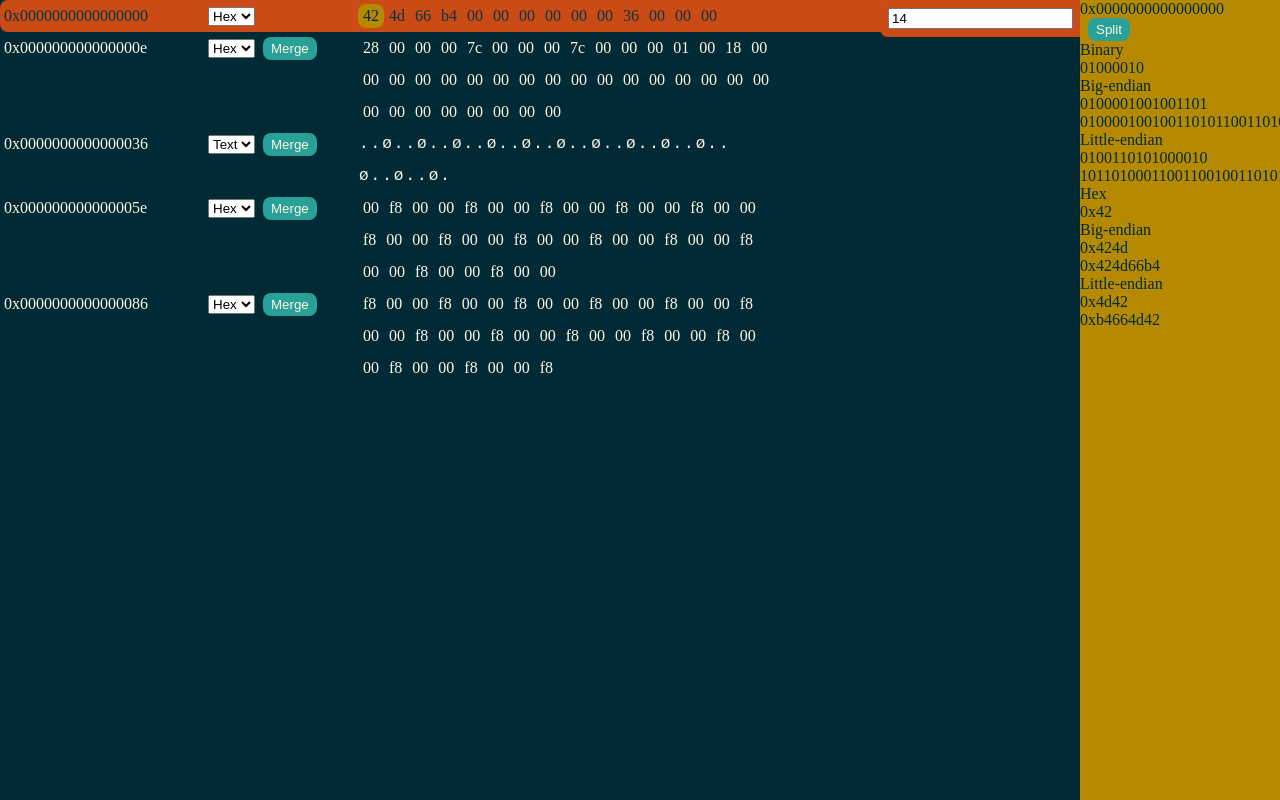
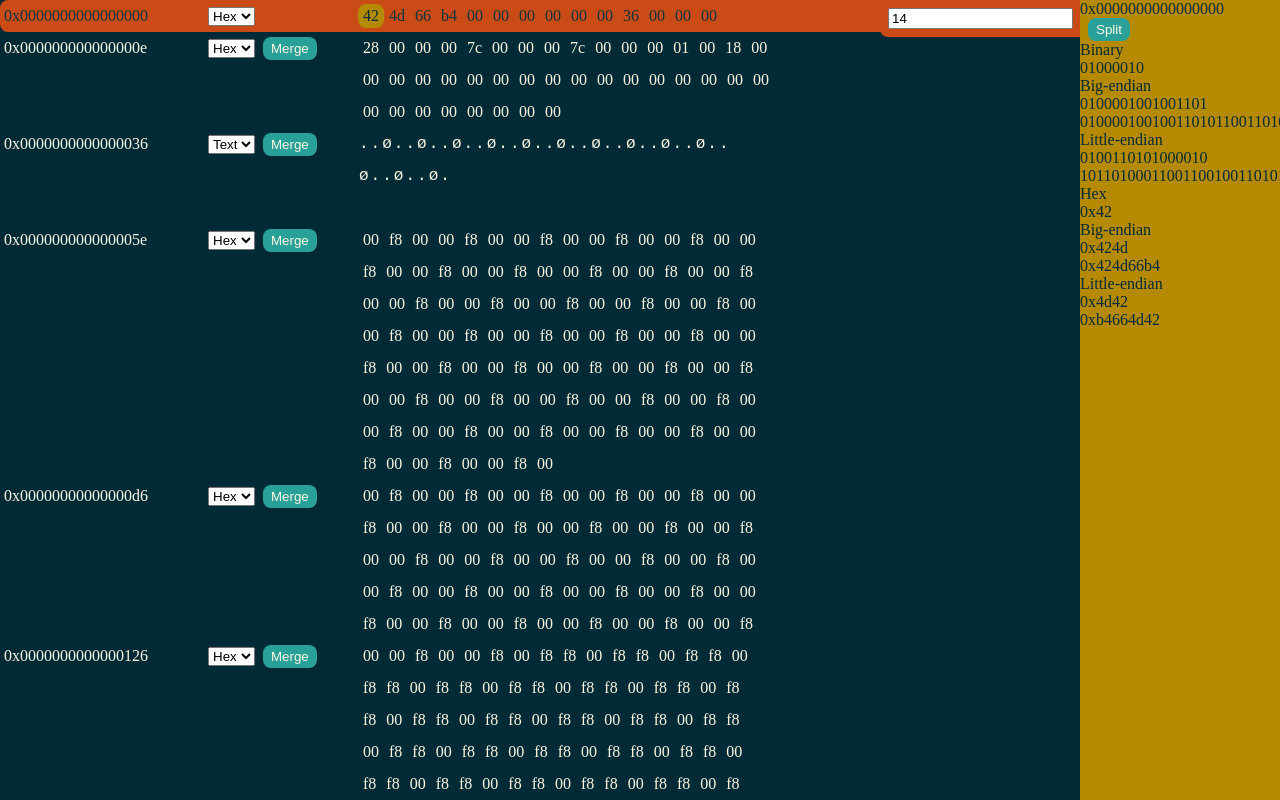
Before and after one commit to dogonwheels/bin-juice, a React (Create React App) app: page / in a window 1280 px wide. Shown: the top 800 px of the page. Built offline with nearby package versions, Linux system fonts and the light colour scheme; a web font is replaced by a local one.

Commit message:
Initial layout helpers

```diff
--- a/src/App.tsx
+++ b/src/App.tsx
@@ -4,6 +4,8 @@ import Block from './Block';
 import BlockType from './BlockType';
 import HexBlock from './HexBlock';
 import Inspector from './Inspector';
+import Layout from './Layout';
+import layoutsForType from './layoutsForType';
 // import PixelBlock from './PixelBlock';
 import TextBlock from './TextBlock';
 import ViewProps from './ViewProps';
@@ -13,21 +15,25 @@ const componentsForType: { [blockType: string]: FunctionComponent<ViewProps> } =
   [BlockType.Text]: TextBlock,
   // [BlockType.Pixel]: PixelBlock,
 };
-interface BlockPosition {
+
+interface BlockDefinition {
   type: BlockType;
   length: number;
 }
 
-interface Layout {
+interface BlockLayout {
   type: BlockType;
   start: number;
   end: number;
   length: number;
+  top: number;
+  height: number;
+  layout: Layout;
 }
 
 function App() {
   const [data, setData] = useState<DataView>();
-  const [blocks, setBlocks] = useState<BlockPosition[]>([]);
+  const [blocks, setBlocks] = useState<BlockDefinition[]>([]);
   const [cursor, setCursor] = useState(0);
 
   // DOMFIXME: useUrlAsBuffer/Blocks
@@ -41,9 +47,12 @@ function App() {
         { type: BlockType.Hex, length: 14 },
         { type: BlockType.Hex, length: 40 },
         { type: BlockType.Text, length: 40 },
-        { type: BlockType.Hex, length: 40 },
-        { type: BlockType.Hex, length: 40 },
-
+        { type: BlockType.Hex, length: 120 },
+        { type: BlockType.Hex, length: 80 },
+        { type: BlockType.Hex, length: 120 },
+        { type: BlockType.Hex, length: 120 },
+        { type: BlockType.Hex, length: 120 },
+        { type: BlockType.Hex, length: 120 },
         //{ type: BlockType.Hex, length: array.byteLength - 54 },
       ]);
     }
@@ -51,14 +60,18 @@ function App() {
   }, []);
 
   // Cache more detail about the layout
-  const layout = useMemo(() => {
-    const result: Layout[] = [];
+  const blockLayout = useMemo(() => {
+    const result: BlockLayout[] = [];
     let position = 0;
+    let top = 0;
 
     if (data) {
       blocks.forEach(({ type, length }) => {
         const start = position;
         const end = Math.min(position + length, data.byteLength);
+
+        const layout = new layoutsForType[type](length);
+        const height = layout.getHeight();
 
         // Only add the block if it covers data
         if (start < data.byteLength) {
@@ -67,10 +80,14 @@ function App() {
             start,
             end,
             length: end - start,
+            top,
+            height,
+            layout,
           });
         }
 
         position += length;
+        top += height;
       });
     }
 
@@ -84,7 +101,7 @@ function App() {
 
   const onUpdateType = useCallback(
     (start, type) => {
-      const index = layout.findIndex((block) => block.start === start);
+      const index = blockLayout.findIndex((block) => block.start === start);
       if (index === -1) {
         return;
       }
@@ -94,12 +111,12 @@ function App() {
 
       setBlocks(newBlocks);
     },
-    [blocks, layout],
+    [blocks, blockLayout],
   );
 
   const onUpdateLength = useCallback(
     (start, length) => {
-      const index = layout.findIndex((block) => block.start === start);
+      const index = blockLayout.findIndex((block) => block.start === start);
       if (index === -1) {
         return;
       }
@@ -109,12 +126,12 @@ function App() {
 
       setBlocks(newBlocks);
     },
-    [layout, blocks],
+    [blocks, blockLayout],
   );
 
   const onMergeBlock = useCallback(
     (start) => {
-      const index = layout.findIndex((block) => block.start === start);
+      const index = blockLayout.findIndex((block) => block.start === start);
 
       // Can't delete the first block
       if (index < 1) {
@@ -128,17 +145,17 @@ function App() {
 
       setBlocks(newBlocks);
     },
-    [blocks, layout],
+    [blocks, blockLayout],
   );
 
   const onSplitBlock = useCallback(() => {
-    const index = layout.findIndex((block) => cursor >= block.start && cursor < block.end);
+    const index = blockLayout.findIndex((block) => cursor >= block.start && cursor < block.end);
     if (index === -1) {
       return;
     }
 
     // Can't split at the first cell
-    const oldLayoutBlock = layout[index];
+    const oldLayoutBlock = blockLayout[index];
     if (cursor === oldLayoutBlock.start) {
       return;
     }
@@ -155,19 +172,26 @@ function App() {
     newBlocks.splice(index + 1, 0, newBlock);
 
     setBlocks(newBlocks);
-  }, [blocks, cursor, layout]);
+  }, [blocks, blockLayout, cursor]);
+
+  const visibleStart = 150;
+  const visibleEnd = 200;
 
   return data ? (
     <div className="App">
       <div className="Blocks">
         <div className="Scroller">
-          {layout.map(({ type, start, length }) => (
+          {blockLayout.map(({ type, start, length, top, height }) => (
             <Block
               key={start}
               type={type}
+              data={data}
               start={start}
               length={length}
-              data={data}
+              visibleStart={visibleStart}
+              visibleEnd={visibleEnd}
+              top={top}
+              height={height}
               cursor={cursor}
               contentsComponent={componentsForType[type]}
               onUpdateCursor={setCursor}
--- a/src/Block.css
+++ b/src/Block.css
@@ -50,6 +50,7 @@
 
 .Cell {
   padding: 3px 5px;
+  cursor: pointer;
 }
 
 .TextCell {
--- a/src/Block.tsx
+++ b/src/Block.tsx
@@ -1,11 +1,13 @@
-import React, { Fragment, FunctionComponent, ReactElement, useCallback, useEffect, useState } from 'react';
-import './Block.css';
+import React, { FunctionComponent, useCallback, useMemo } from 'react';
 import BlockType from './BlockType';
 import { formatHex } from './formatters';
 import ViewProps from './ViewProps';
+import './Block.css';
 
 interface BlockProps extends ViewProps {
   type: BlockType;
+  top: number;
+  height: number;
   onUpdateLength: (start: number, length: number) => void;
   onUpdateType: (start: number, type: BlockType) => void;
   onMergeBlock: (start: number) => void;
@@ -13,19 +15,19 @@ interface BlockProps extends ViewProps {
 }
 
 function Block({
-  data,
+  type: currentType,
   start,
   length,
+  top,
+  height,
   cursor,
-  type: currentType,
   onUpdateCursor,
   onUpdateLength,
   onUpdateType,
   onMergeBlock,
   contentsComponent,
+  ...props
 }: BlockProps) {
-  const isSelected = cursor >= start && cursor < start + length;
-
   const onLengthChange = useCallback(
     (e) => {
       const newLength = parseInt(e.target.value, 10);
@@ -54,6 +56,15 @@ function Block({
 
   const types = Object.values(BlockType);
   const Component = contentsComponent;
+  const isSelected = cursor >= start && cursor < start + length;
+
+  const blockLayoutStyle = useMemo(
+    () => ({
+      top,
+      height,
+    }),
+    [top, height],
+  );
 
   return (
     <div className={`Block${isSelected ? ' Selected' : ''}`} onClick={onBlockSelect}>
@@ -68,8 +79,8 @@ function Block({
         </select>
         {start ? <button onClick={onMergeClick}>Merge</button> : null}
       </div>
-      <div className="BlockContents">
-        <Component data={data} start={start} length={length} cursor={cursor} onUpdateCursor={onUpdateCursor} />
+      <div className="BlockContents" style={blockLayoutStyle}>
+        <Component start={start} length={length} cursor={cursor} onUpdateCursor={onUpdateCursor} {...props} />
       </div>
       <div className="BlockOptions">
         <div className="BlockOptionsOverflow">
--- a/src/HexBlock.tsx
+++ b/src/HexBlock.tsx
@@ -1,12 +1,13 @@
-import React, { FunctionComponent, ReactElement, useCallback } from 'react';
+import React, { FunctionComponent, useCallback } from 'react';
 import BitLength from './BitLength';
-import './Block.css';
 import { formatHex } from './formatters';
+import HexLayout from './HexLayout';
 import Rows from './Rows';
 import ViewProps from './ViewProps';
+import './Block.css';
 
 const HexBlock: FunctionComponent<ViewProps> = (props) => {
-  const columns = 16;
+  const columns = HexLayout.columns;
   const formatter = useCallback((value) => formatHex(value, 2, true), []);
 
   return <Rows columns={columns} bitLength={BitLength.Byte} cellFormatter={formatter} {...props} />;
--- /dev/null
+++ b/src/HexLayout.ts
@@ -0,0 +1,16 @@
+import Layout from './Layout';
+
+const rowHeight = 32;
+
+export default class HexLayout extends Layout {
+  static columns = 16;
+
+  getHeight = () => Math.ceil(this.length / HexLayout.columns) * rowHeight;
+
+  getTopFor = (address: number) => {
+    return 0;
+  };
+  getAddressFor = (position: number) => {
+    return 0;
+  };
+}
--- /dev/null
+++ b/src/Layout.ts
@@ -0,0 +1,11 @@
+export default abstract class Layout {
+  length: number;
+
+  constructor(length: number) {
+    this.length = length;
+  }
+
+  abstract getHeight: () => number;
+  abstract getTopFor: (address: number) => number;
+  abstract getAddressFor: (position: number) => number;
+}
--- a/src/ViewProps.ts
+++ b/src/ViewProps.ts
@@ -2,6 +2,8 @@ export default interface ViewProps {
   data: DataView;
   start: number;
   length: number;
+  visibleStart: number;
+  visibleEnd: number;
   cursor: number;
   onUpdateCursor: (position: number) => void;
 }
--- /dev/null
+++ b/src/layoutsForType.ts
@@ -0,0 +1,10 @@
+import BlockType from './BlockType';
+import HexLayout from './HexLayout';
+
+const layoutsForType = {
+  [BlockType.Hex]: HexLayout,
+  [BlockType.Text]: HexLayout,
+  // [BlockType.Pixel]: PixelBlock,
+};
+
+export default layoutsForType;
```
Also changed, not shown: 1 other file (tests, documents, lock files or other folders).
